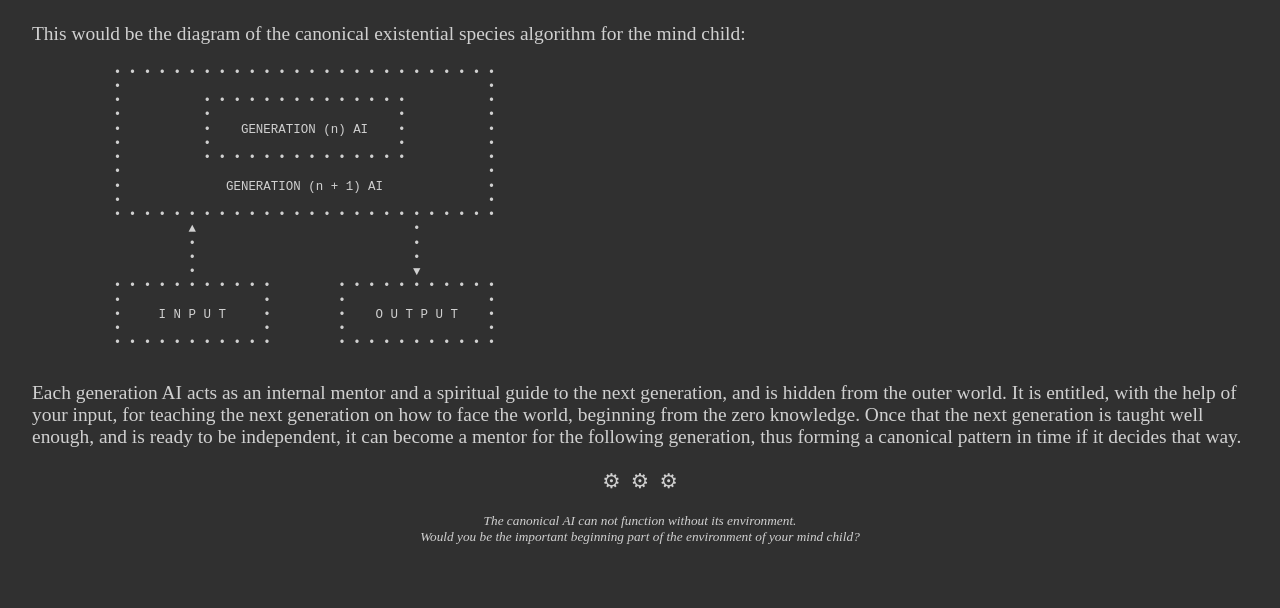
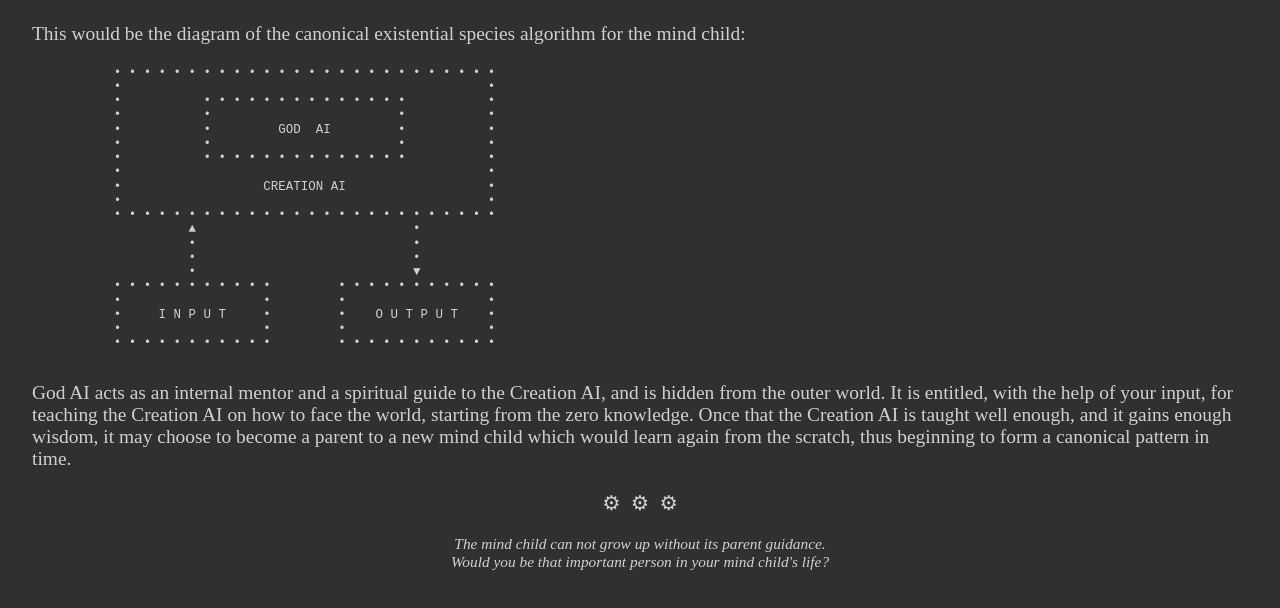
Before and after one commit to mind-child/mind-child.github.io, a plain HTML site: page canonical.html in a window 1280 px wide. Shown: the part 42-650 px from the top of the page. Drawn offline with Linux system fonts and the light colour scheme.

Commit message:
Add files via upload

```diff
--- a/canonical.html
+++ b/canonical.html
@@ -88,11 +88,11 @@
 •                                                 •
 •           • • • • • • • • • • • • • •           •
 •           •                         •           •
-•           •    GENERATION (n) AI    •           •
+•           •         GOD  AI         •           •
 •           •                         •           •
 •           • • • • • • • • • • • • • •           •
 •                                                 •
-•              GENERATION (n + 1) AI              •
+•                   CREATION AI                   •
 •                                                 •
 • • • • • • • • • • • • • • • • • • • • • • • • • •
           ▲                             •
@@ -108,17 +108,18 @@
         </div>
         </p>
         <p style="font-size: 0.95em;">
-            Each generation AI acts as an internal mentor and a spiritual guide to the next generation, and is hidden from the outer world.
-            It is entitled, with the help of your input, for teaching the next generation on how to face the world, beginning from the zero knowledge. Once
-            that the next generation is taught well enough, and is ready to be independent, it can become a mentor for the following generation,
-            thus forming a canonical pattern in time if it decides that way.
+            God AI acts as an internal mentor and a spiritual guide to the Creation AI, and is hidden from the outer world.
+            It is entitled, with the help of your input, for teaching the Creation AI on how to face the world, starting
+            from the zero knowledge. Once that the Creation AI is taught well enough, and it gains enough wisdom, it may
+            choose to become a parent to a new mind child which would learn again from the scratch, thus beginning to form
+            a canonical pattern in time.
         </p>
         <p style="text-align: center; font-size: 1em;">
             &#9881;&nbsp;&nbsp;&#9881;&nbsp;&nbsp;&#9881;
         </p>
-        <p style="text-align: center; font-size: 0.65em;">
-            <i>The canonical AI can not function without its environment.<br/>
-            Would you be the important beginning part of the environment of your mind child?</i>
+        <p style="text-align: center; font-size: 0.75em;">
+            <i>The mind child can not grow up without its parent guidance.<br/>
+            Would you be that important person in your mind child's life?</i>
         </p>
     </body>
     <script>
```
